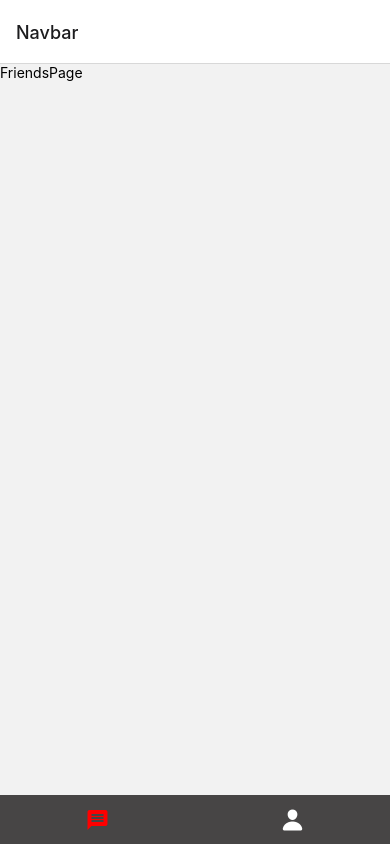
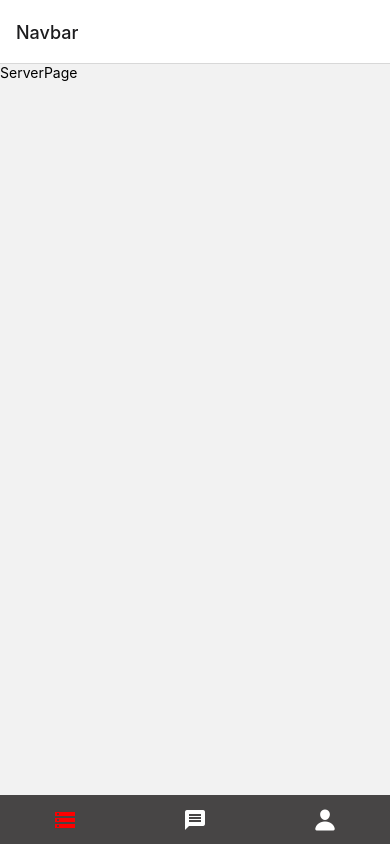
Before and after one commit to xxxCam900xxx/M426_AkwardSilents_frontend, a React Native app: screen /ServerPage in a window 390 px wide. Built offline with nearby package versions, Linux system fonts and the light colour scheme.

Commit message:
add serverPage

```diff
--- a/src/Navbar.jsx
+++ b/src/Navbar.jsx
@@ -3,6 +3,7 @@ import React from 'react'
 import { MaterialIcons, Ionicons } from '@expo/vector-icons';
 import ProfilePage from "./pages/ProfilePage"
 import FriendsPage from "./pages/FriendsPage"
+import ServerPage from './pages/ServerPage';
 
 const Tab = createBottomTabNavigator()
 
@@ -20,6 +21,13 @@ const Navbar = () => {
                 tabBarStyle: { borderTopWidth: 0 }
             }}
         >
+            <Tab.Screen
+                name="ServerPage"
+                component={ServerPage}
+                options={{
+                    tabBarIcon: ({ color }) => <MaterialIcons name="storage" size={24} color={color} />
+                }}
+            />
             <Tab.Screen
                 name="FriendsPage"
                 component={FriendsPage}
--- /dev/null
+++ b/src/pages/ServerPage.jsx
@@ -0,0 +1,12 @@
+import React from 'react'
+import { Text, View } from 'react-native'
+
+function ServerPage() {
+    return (
+        <View>
+            <Text>ServerPage</Text>
+        </View>
+    )
+}
+
+export default ServerPage
```
